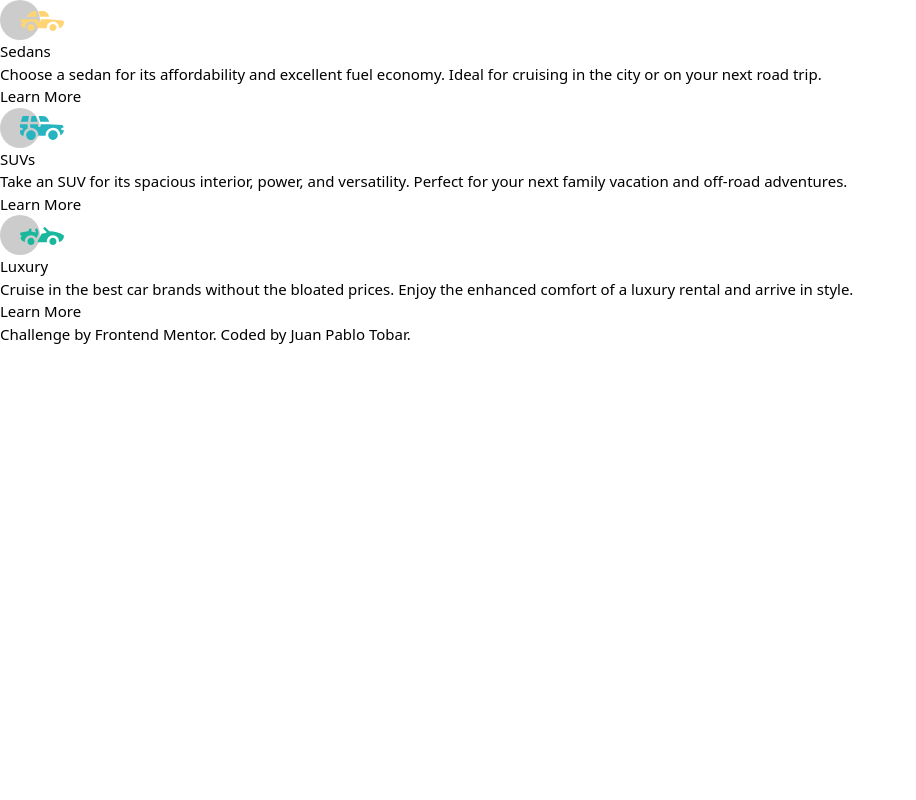
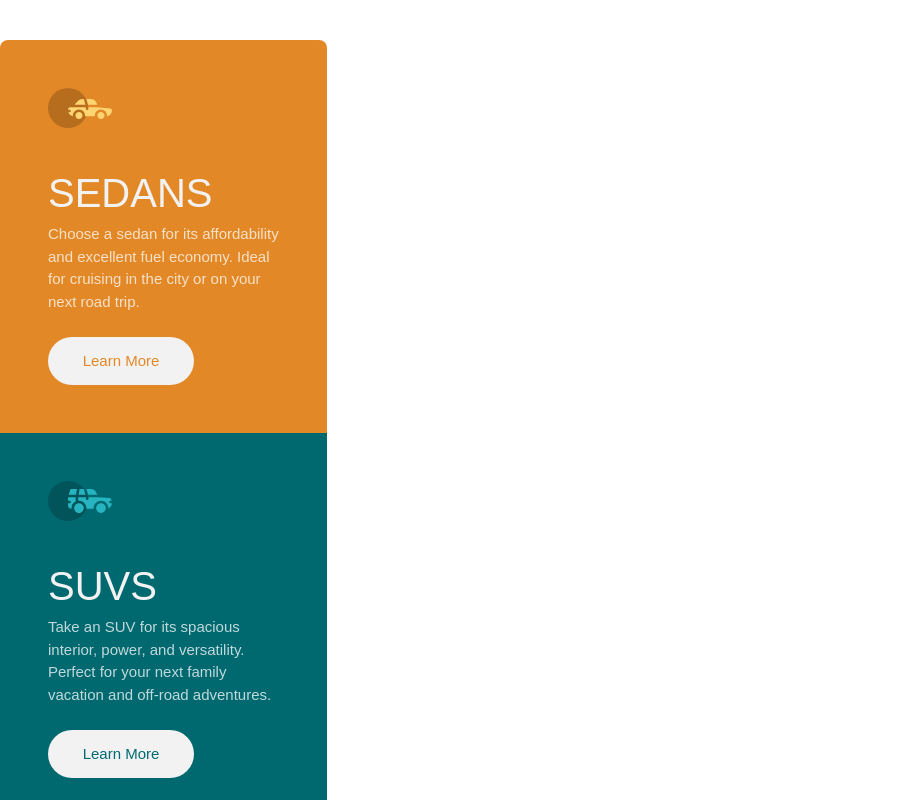
Before and after one commit to BARTO23/3-column-preview-card-component-main, a website: page index.html in a window 1280 px wide. Shown: the top 800 px of the page, without its empty margins (0-916 px from the left). Drawn offline with Linux system fonts and the light colour scheme; a web font is replaced by a local one.

Commit message:
feat: add Tailwind CSS setup and style guide
- Added package.json with Tailwind CSS dependencies.
- Created input.css to import Tailwind CSS and define theme colors.
- Generated output.css with Tailwind CSS styles.
- Introduced style-guide.md outlining layout, colors, and typography for the project.

```diff
--- a/index.html
+++ b/index.html
@@ -1,46 +1,91 @@
 <!DOCTYPE html>
 <html lang="en">
   <head>
-  <meta charset="UTF-8">
-  <meta name="viewport" content="width=device-width, initial-scale=1.0"> <!-- displays site properly based on user's device -->
+    <meta charset="UTF-8" />
+    <meta name="viewport" content="width=device-width, initial-scale=1.0" />
+    <!-- displays site properly based on user's device -->
 
-  <link rel="icon" type="image/png" sizes="32x32" href="./assets/images/favicon-32x32.png">
-  <link rel="stylesheet" href="./src/output.css">
+    <link
+      rel="icon"
+      type="image/png"
+      sizes="32x32"
+      href="./assets/images/favicon-32x32.png"
+    />
+    <link rel="stylesheet" href="./src/output.css" />
 
     <title>Frontend Mentor | 3-column preview card component</title>
-
   </head>
-<body class="text-[0.9375rem]" >
-
-  <section>
-    <div>
-      <img src="./assets/images/icon-sedans.svg" alt="icon sedans">
-      <h2>Sedans</h2>
-      <p>Choose a sedan for its affordability and excellent fuel economy. Ideal for cruising in the city
-        or on your next road trip.</p>
-      <button>Learn More</button>
+  <body
+    class="text-[0.9375rem] font-Lexend-Deca flex justify-center flex-col text-Transparent-white"
+  >
+    <section class="w-[327px] mt-10 rounded-lg overflow-hidden">
+      <div class="bg-Bright-orange p-[48px]">
+        <img
+          class="mb-[35px]"
+          src="./assets/images/icon-sedans.svg"
+          alt="icon sedans"
+        />
+        <h2
+          class="font-Big-Shoulders text-[2.5rem] uppercase text-Very-light-gray"
+        >
+          Sedans
+        </h2>
+        <p class="mb-6">
+          Choose a sedan for its affordability and excellent fuel economy. Ideal
+          for cruising in the city or on your next road trip.
+        </p>
+        <button
+          class="bg-Very-light-gray text-Bright-orange w-[146px] h-12 rounded-[25px] cursor-pointer hover:bg-Bright-orange hover:text-Very-light-gray hover:border-2"
+        >
+          Learn More
+        </button>
       </div>
 
-    <div>
-      <img src="./assets/images/icon-suvs.svg" alt="icon suvs">
-      <h2>SUVs</h2>
-      <p>Take an SUV for its spacious interior, power, and versatility. Perfect for your next family vacation
-        and off-road adventures.</p>
-      <button>Learn More</button>
+      <div class="bg-Dark-cyan p-[48px]">
+        <img
+          class="mb-[35px]"
+          src="./assets/images/icon-suvs.svg"
+          alt="icon suvs"
+        />
+        <h2
+          class="font-Big-Shoulders text-[2.5rem] uppercase text-Very-light-gray"
+        >
+          SUVs
+        </h2>
+        <p class="mb-6">
+          Take an SUV for its spacious interior, power, and versatility. Perfect
+          for your next family vacation and off-road adventures.
+        </p>
+        <button
+          class="bg-Very-light-gray text-Dark-cyan w-[146px] h-12 rounded-[25px] cursor-pointer hover:bg-Dark-cyan hover:text-Very-light-gray hover:border-2"
+        >
+          Learn More
+        </button>
       </div>
 
-    <div>
-      <img src="./assets/images/icon-luxury.svg" alt="icon luxury">
-      <h2>Luxury</h2>
-      <p>Cruise in the best car brands without the bloated prices. Enjoy the enhanced comfort of a luxury
-        rental and arrive in style.</p>
-      <button>Learn More</button>
+      <div class="bg-Very-dark-cyan p-[48px]">
+        <img
+          class="mb-[35px]"
+          src="./assets/images/icon-luxury.svg"
+          alt="icon luxury"
+        />
+        <h2
+          class="font-Big-Shoulders text-[2.5rem] uppercase text-Very-light-gray"
+        >
+          Luxury
+        </h2>
+        <p class="mb-6">
+          Cruise in the best car brands without the bloated prices. Enjoy the
+          enhanced comfort of a luxury rental and arrive in style.
+        </p>
+        <button
+          class="bg-Very-light-gray text-Very-dark-cyan w-[146px] h-12 rounded-[25px] cursor-pointer hover:bg-Very-dark-cyan hover:text-Very-light-gray hover:border-2"
+        >
+          Learn More
+        </button>
       </div>
     </section>
-
-  <div class="attribution">
-    Challenge by <a href="https://www.frontendmentor.io?ref=challenge" target="_blank">Frontend Mentor</a>.
-    Coded by <a href="#">Juan Pablo Tobar</a>.
+ed by <a href="#">Juan Pablo Tobar</a>.
     </div>
   </body>
 </html>
--- a/src/input.css
+++ b/src/input.css
@@ -1,11 +1,30 @@
 @import "tailwindcss";
 
+@font-face {
+  font-family: "Big Shoulders";
+  font-style: normal;
+  font-weight: 700;
+  font-display: swap;
+  src: url("../assets/fonts/Big_Shoulders/BigShoulders-VariableFont_opsz\,wght.ttf;")
+    format("woff2");
+}
 
+@font-face {
+  font-family: "Lexend Deca";
+  font-style: normal;
+  font-weight: 400;
+  font-display: swap; /* fallback */
+  src: url("../assets/fonts/Lexend_Deca/LexendDeca-VariableFont_wght.ttf")
+    format("woff2");
+}
 
 @theme {
   --color-Bright-orange: hsl(31, 77%, 52%);
   --color-Dark-cyan: hsl(184, 100%, 22%);
   --color-Very-dark-cyan: hsl(179, 100%, 13%);
-  --color-Transparent-white-: hsla(0, 0%, 100%, 0.75);
-  --color-Very-light-gray-: hsl(0, 0%, 95%);
+  --color-Transparent-white: hsla(0, 0%, 100%, 0.75);
+  --color-Very-light-gray: hsl(0, 0%, 95%);
+
+  --font-Lexend-Deca: "Lexend Deca", sans-serif;
+  --font-Big-Shoulders: "Big Shoulders", sans-serif;
 }
```
Also changed, not shown: src/output.css. Lines whose indentation alone changed are shown as unchanged.
